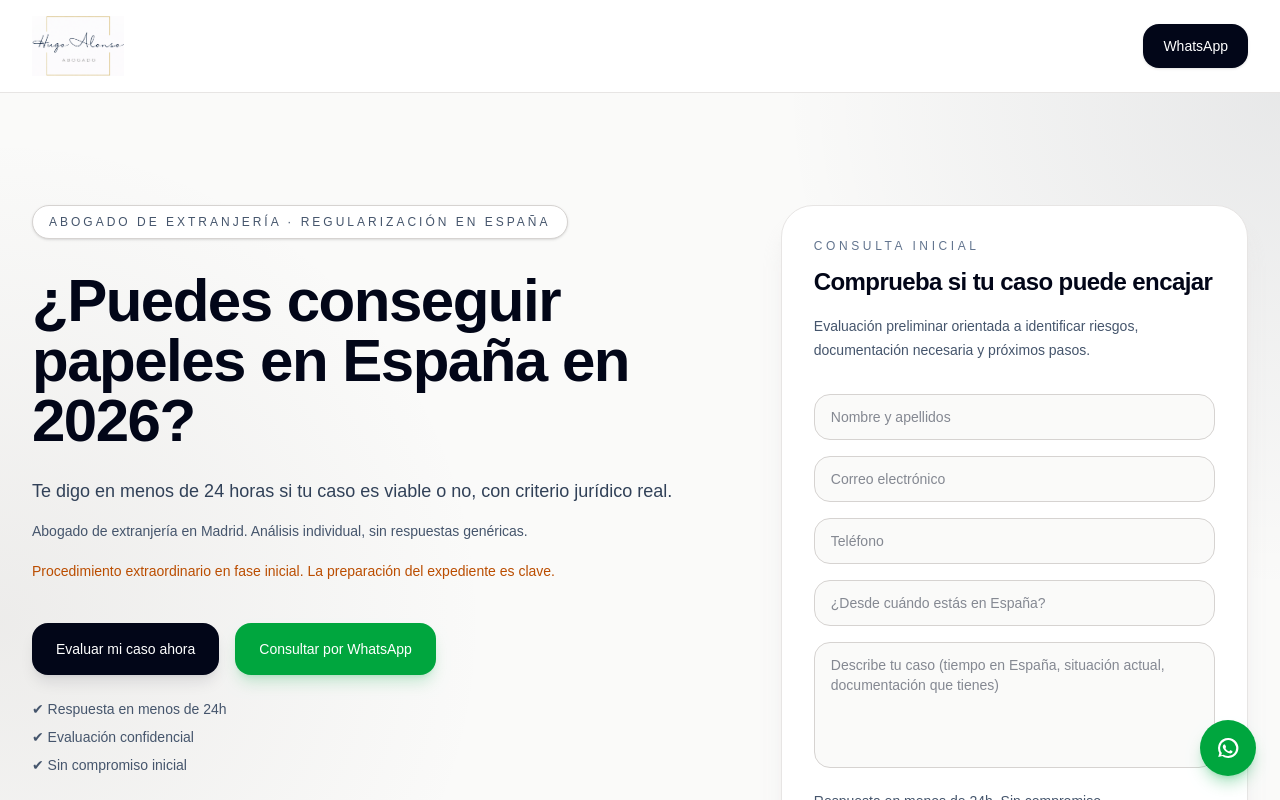
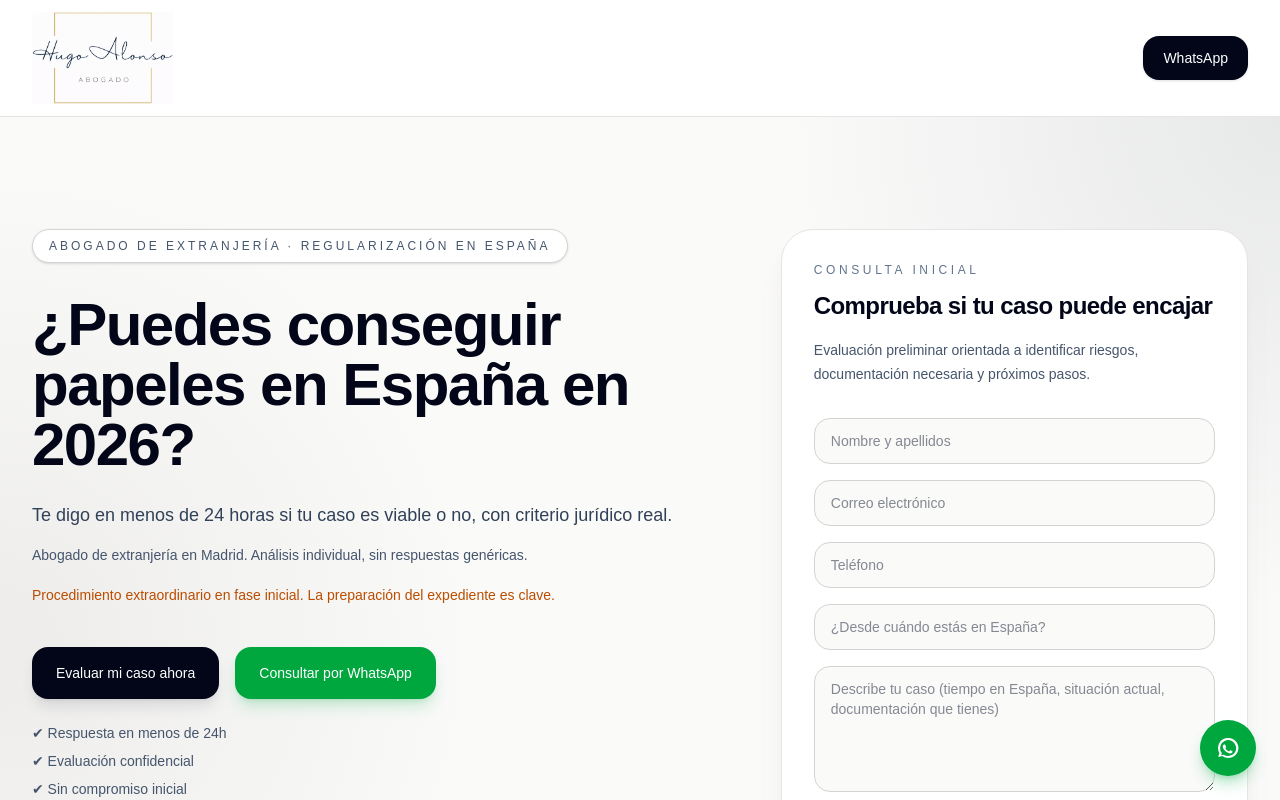
Before and after one commit to HugoAG73/hugo-alonso-web, a Next.js app: page / in a window 1280 px wide. Shown: the top 800 px of the page. Built offline with nearby package versions, Linux system fonts and the light colour scheme.

Commit message:
Aumento logo header

```diff
--- a/app/page.tsx
+++ b/app/page.tsx
@@ -65,7 +65,7 @@
   return (
     <main className="min-h-screen bg-stone-50 text-slate-900">
       <header className="border-b border-stone-200 bg-white/95 backdrop-blur">
-        <div className="mx-auto flex max-w-7xl items-center justify-between px-6 py-4 lg:px-8">
+        <div className="mx-auto flex max-w-7xl items-center justify-between px-6 py-3 lg:px-8">
           <a
             href="/"
             aria-label="Ir a la página principal"
@@ -74,10 +74,10 @@
             <Image
               src="/logo.png"
               alt="Hugo Alonso Abogado"
-              width={420}
-              height={140}
+              width={520}
+              height={180}
               priority
-              className="h-[50px] w-auto md:h-[60px]"
+              className="h-[78px] w-auto md:h-[92px]"
             />
           </a>
 
```
